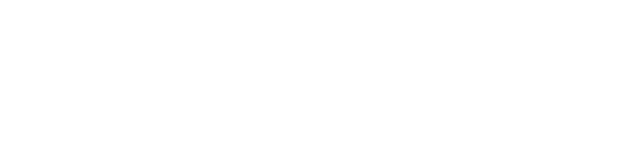
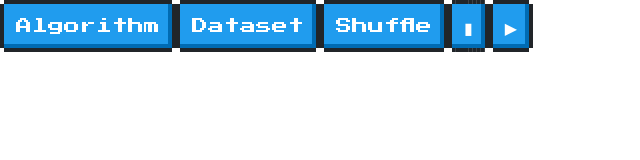
Before and after one commit to poplaw/retro-sorting, a Gatsby site: page / in a window 1280 px wide. Shown: the whole page, without its empty margins (0-640 px from the left). Built offline with nearby package versions, Linux system fonts and the light colour scheme; Gatsby itself is replaced by a stand-in of ours.

Commit message:
update layout

```diff
--- a/src/components/Layout/Layout.tsx
+++ b/src/components/Layout/Layout.tsx
@@ -6,12 +6,15 @@
  */
 
 import React, { FC } from "react";
+import Toolbar from "../Toolbar/Toolbar";
+import { layout } from "./layout.module.scss";
 
 const Layout: FC = ({ children }) => {
     return (
-        <>
+        <div className={layout}>
+            <Toolbar />
             <main>{children}</main>
-        </>
+        </div>
     );
 };
 
```
